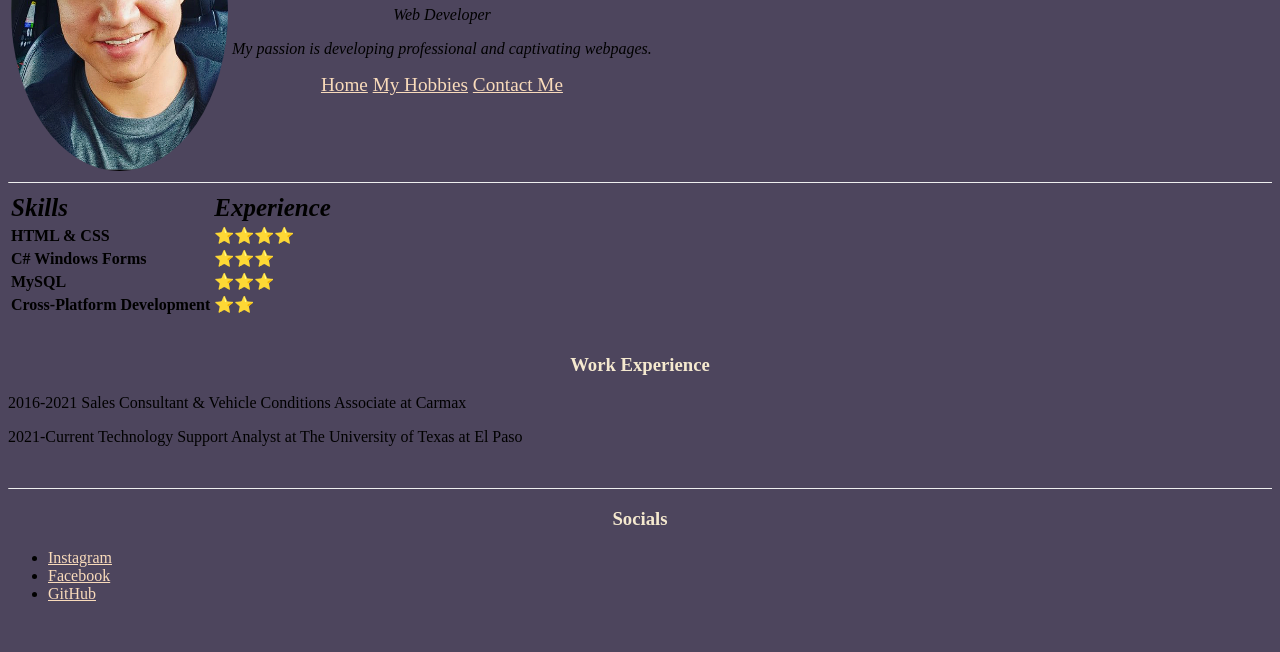
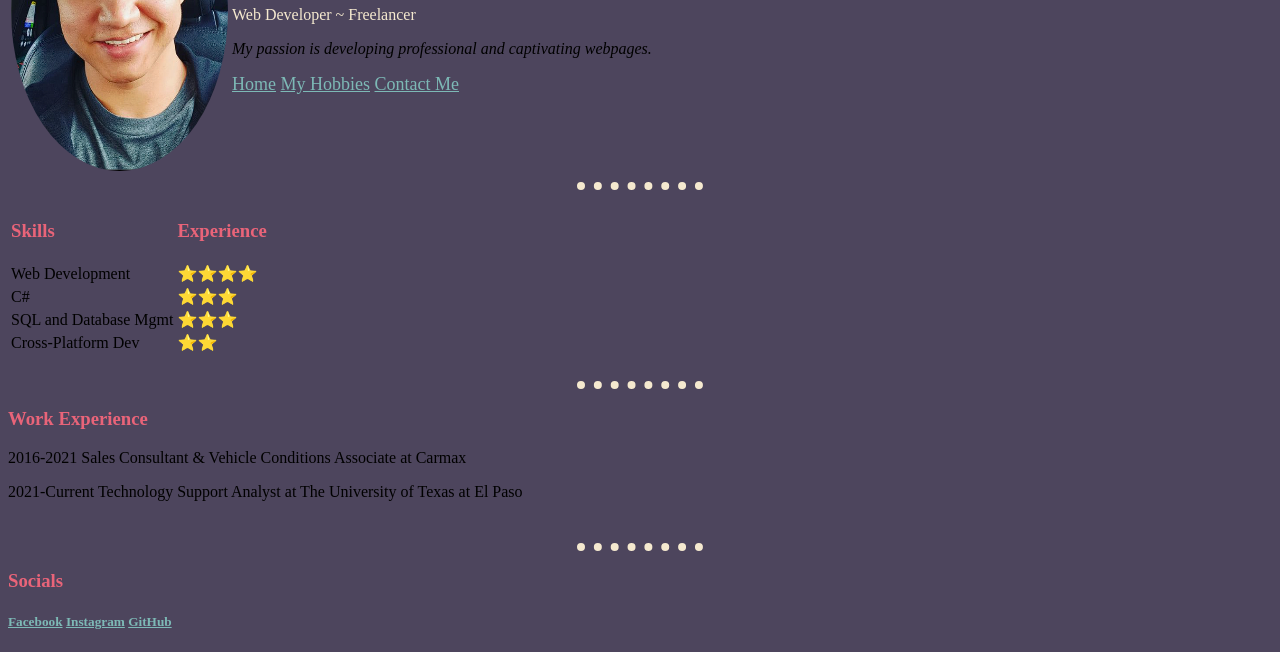
Before and after one commit to DevinMina/PersonalWebsite, a plain HTML site: page index.html in a window 1280 px wide. Shown: the part 178-830 px from the top of the page. Before the commit the page ends 800 px from the top, so only its background shows below. Drawn offline with Linux system fonts and the light colour scheme.

Commit message:
Updated style
updated colors of text and text alignment on index.html, style.css

```diff
--- a/index.html
+++ b/index.html
@@ -17,7 +17,7 @@
         </td>
         <td>
           <h1>Devin M. Mina</h1>
-          <p id="role">Web Developer</p>
+          <p id="role">Web Developer ~ Freelancer</p>
           <p id="intro">
             My passion is developing professional and captivating webpages.
           </p>
@@ -36,31 +36,32 @@
     <table>
       <thead>
         <tr>
-          <th id="skills">Skills</th>
-          <th id="experience">Experience</th>
+          <td><h3>Skills</h3></td>
+          <td><h3>Experience</h3></td>
         </tr>
       </thead>
       <tbody>
         <tr>
-          <th>HTML & CSS</th>
+          <td>Web Development</td>
           <td>⭐⭐⭐⭐</td>
         </tr>
         <tr>
-          <th>C# Windows Forms</th>
+          <td>C#</td>
           <td>⭐⭐⭐</td>
         </tr>
         <tr>
-          <th>MySQL</th>
+          <td>SQL and Database Mgmt</td>
           <td>⭐⭐⭐</td>
         </tr>
         <tr>
-          <th>Cross-Platform Development</th>
+          <td>Cross-Platform Dev</td>
           <td>⭐⭐</td>
         </tr>
       </tbody>
     </table>
 
     <br />
+    <hr />
 
     <h3>Work Experience</h3>
     <p>2016-2021 Sales Consultant & Vehicle Conditions Associate at Carmax</p>
@@ -71,14 +72,13 @@
     <br />
     <hr />
     <h3>Socials</h3>
-    <ul>
-      <li>
+
+    <footer>
+      <h5>
+        <a href="https://www.facebook.com/devinmmina">Facebook</a>
         <a href="https://www.instagram.com/devinmmina/">Instagram</a>
-      </li>
-      <li>
-        <a href="https://www.facebook.com/devinmmina">Facebook</a>
-      </li>
-      <li><a href="https://github.com/ToxicOwl9">GitHub</a></li>
-    </ul>
+        <a href="https://github.com/ToxicOwl9">GitHub</a>
+      </h5>
+    </footer>
   </body>
 </html>
--- a/style.css
+++ b/style.css
@@ -12,14 +12,16 @@ body {
 
 h1,
 h3 {
-  text-align: center;
-  color: #f5e9cf;
+  color: #e96479;
 }
 
-#role,
 #intro {
   font-style: italic;
   text-align: center;
+}
+
+#role {
+  color: #f5e9cf;
 }
 
 #selfie {
@@ -36,21 +38,19 @@ th {
 }
 
 .topnav {
-  text-align: center;
-  font-size: larger;
+  text-align: left;
+  font-size: large;
   margin: auto;
 }
 
-#skills,
-#experience {
-  font-size: 25px;
-  font-style: italic;
-}
-
 a {
-  color: #f9dbbb;
+  color: #7db9b6;
 }
 
 hr {
-  border-top: #4d455d;
+  border-color: #f5e9cf;
+  border-style: none;
+  border-top-style: dotted;
+  border-width: 8px;
+  width: 10%;
 }
```
